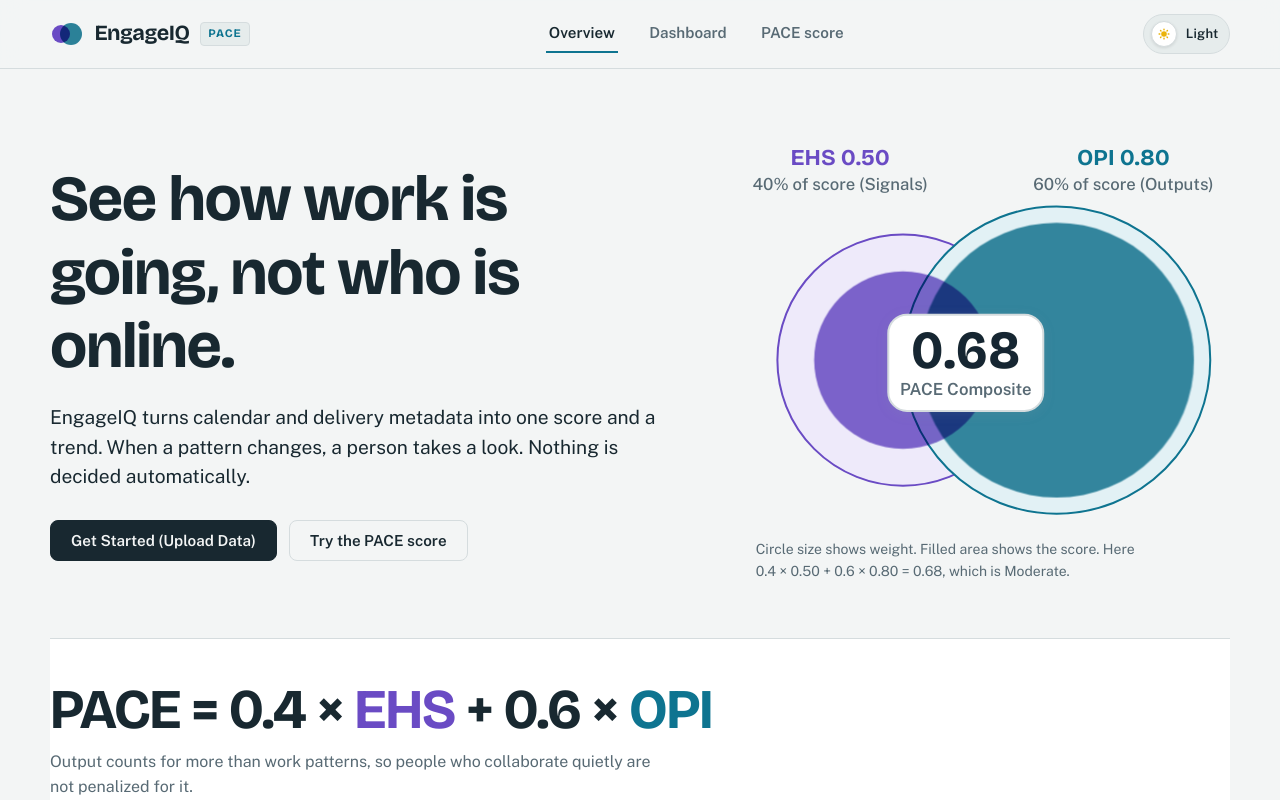
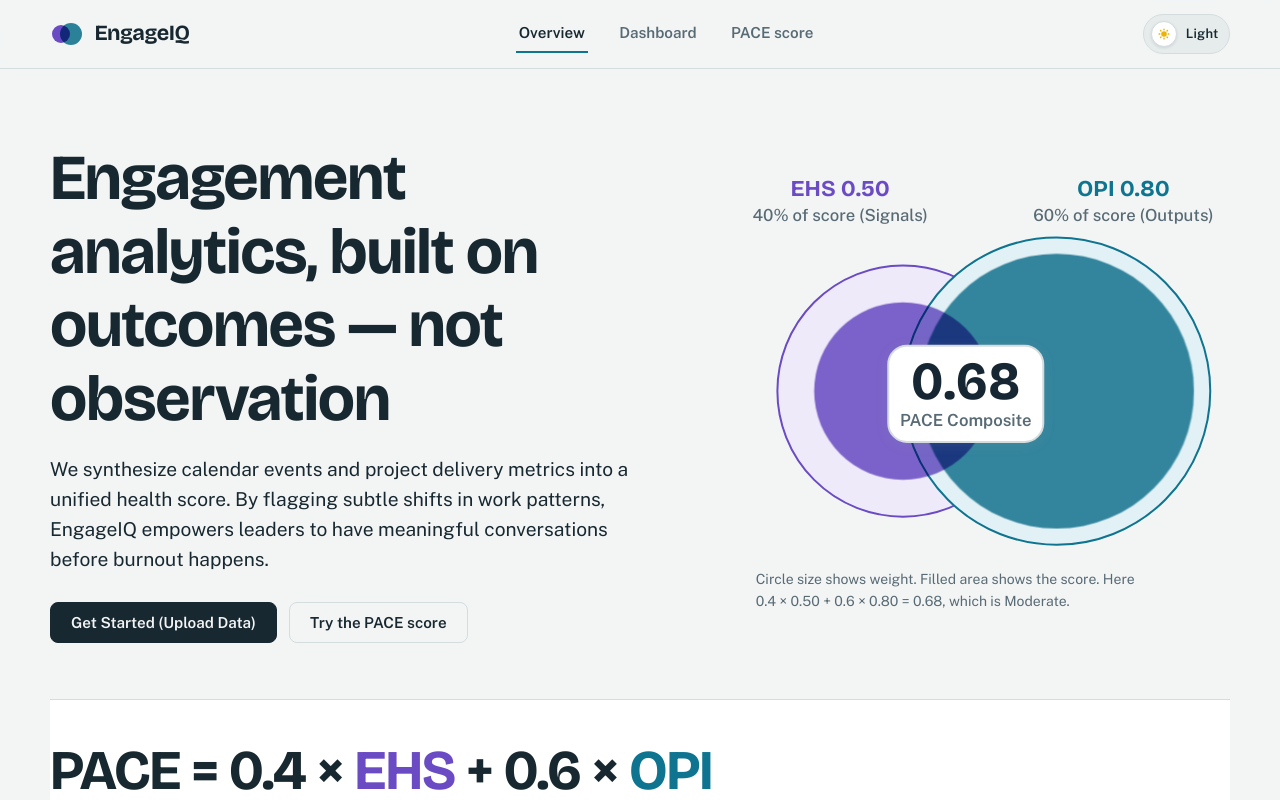
Before and after one commit to sania08mehek/EngageIQ, a React (Vite) app in the folder engageiq-frontend/: page / in a window 1280 px wide. Shown: the top 800 px of the page. Built offline with nearby package versions, Linux system fonts and the light colour scheme.

Commit message:
Updated home page tagline

```diff
--- a/engageiq-frontend/src/components/Layout.tsx
+++ b/engageiq-frontend/src/components/Layout.tsx
@@ -37,7 +37,7 @@
           <Link to="/" className="brand" aria-label="EngageIQ home">
             <BrandMark />
             <span>EngageIQ</span>
-            <span className="brand-tag">PACE</span>
+            {/* <span className="brand-tag">PACE</span> */}
           </Link>
 
           <nav aria-label="Main" className={`nav ${mobileMenuOpen ? 'nav-open' : ''}`}>
--- a/engageiq-frontend/src/pages/Home.tsx
+++ b/engageiq-frontend/src/pages/Home.tsx
@@ -53,9 +53,9 @@
       {isUploadOpen && <UploadModal onClose={() => setIsUploadOpen(false)} onSuccess={() => {}} />}
       <section className="wrap hero">
         <div className="hero-copy">
-          <h1>See how work is going, not who is online.</h1>
+          <h1>Engagement analytics, built on outcomes — not observation</h1>
           <p className="lead">
-            EngageIQ turns calendar and delivery metadata into one score and a trend. When a pattern changes, a person takes a look. Nothing is decided automatically.
+            We synthesize calendar events and project delivery metrics into a unified health score. By flagging subtle shifts in work patterns, EngageIQ empowers leaders to have meaningful conversations before burnout happens.
           </p>
           <div className="actions">
             <button className="btn" onClick={() => setIsUploadOpen(true)}>Get Started (Upload Data)</button>
```
